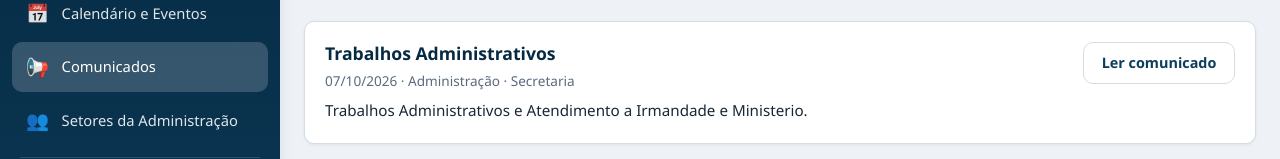
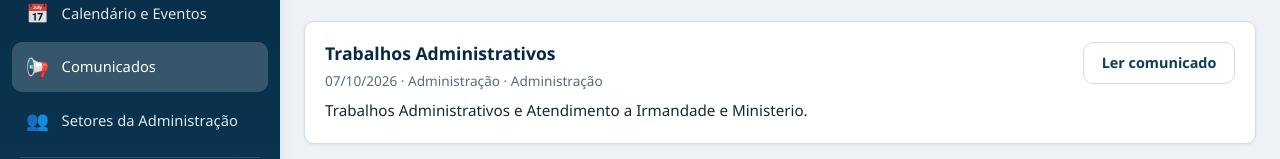
Before and after one commit to AdministracaoMonteMor/adm-monte-mor, a React (Vite) app: page /comunicados in a window 1280 px wide. Shown: the part 219-378 px from the top of the page. Built offline with nearby package versions, Linux system fonts and the light colour scheme.

Commit message:
atualizacao do site

```diff
--- a/src/data/announcements.js
+++ b/src/data/announcements.js
@@ -9,7 +9,7 @@ export const announcements = [
     category: "Administração",
     summary:
       "Trabalhos Administrativos e Atendimento a Irmandade e Ministerio.",
-    responsible: "Secretaria",
+    responsible: "Administração",
     body: `A Paz de Deus,
 
 Informamos ao ministerio e irmandade que todas as quinta-feira estamos das 19:30 as 21:00 Hrs no predio anexo para atender a todos.
```
